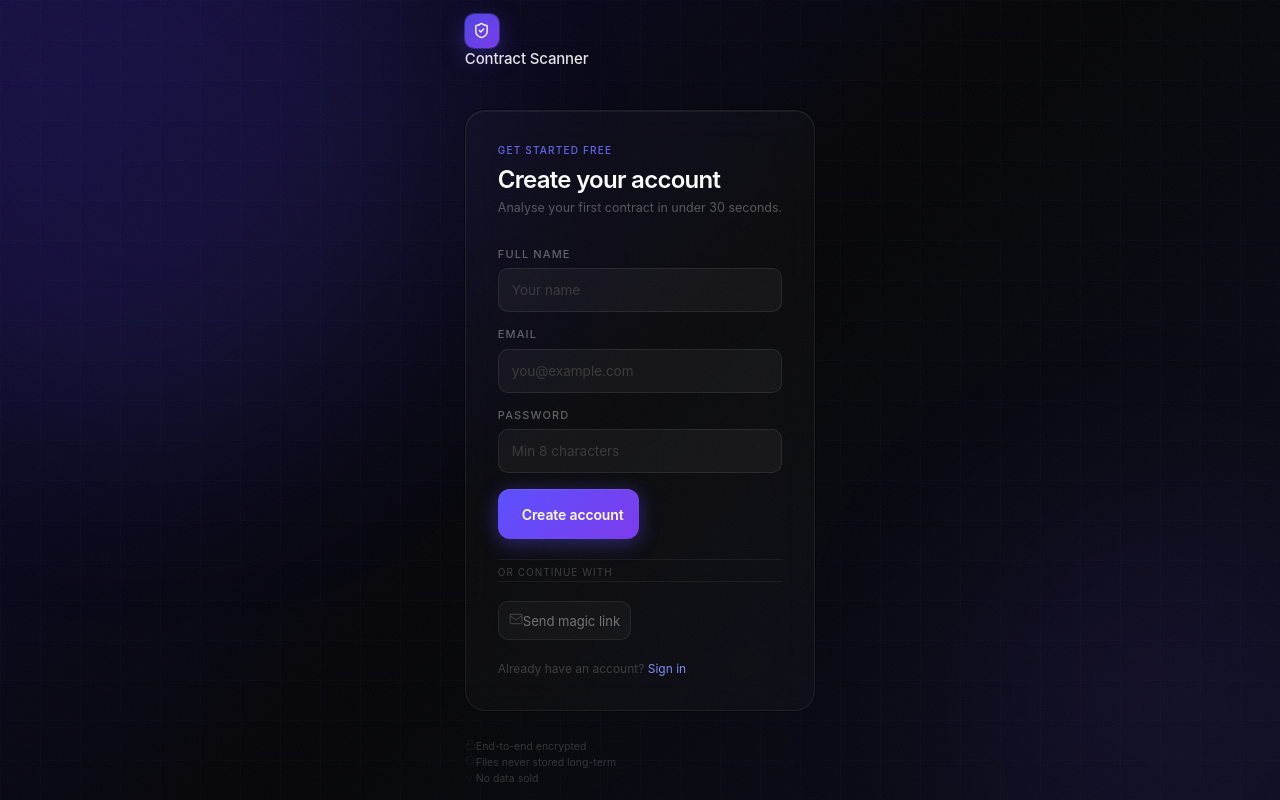
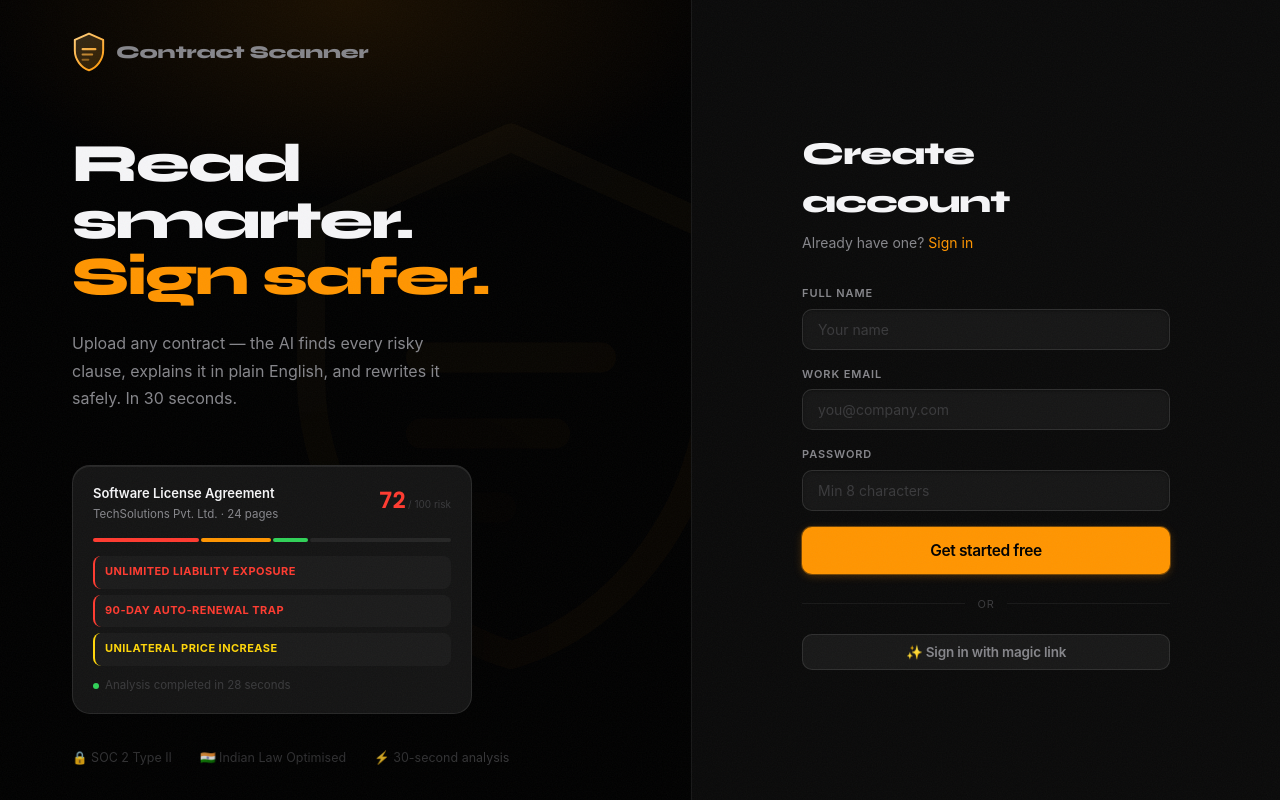
Before and after one commit to sohamsantra2003-cmd/contract-scanner, a Next.js app: page /signup in a window 1280 px wide. Built offline with nearby package versions, Linux system fonts and the light colour scheme; no server answers.

Commit message:
feat: login and signup redesign — split hero layout, floating product preview card, amber accents

```diff
--- a/src/app/signup/signup-form.tsx
+++ b/src/app/signup/signup-form.tsx
@@ -4,9 +4,28 @@ import { useState } from "react";
 import { useSearchParams } from "next/navigation";
 import { useFormStatus } from "react-dom";
 import Link from "next/link";
-import { Mail, Lock, Shield, Check, Loader2 } from "lucide-react";
-import { Wordmark } from "@/components/wordmark";
+import { Loader2 } from "lucide-react";
 import { signUp, signInWithMagicLink } from "@/app/actions/auth";
+
+function ShieldLogo({ size = 28 }: { size?: number }) {
+  const id = "sl-signup-" + size;
+  return (
+    <svg width={size} height={Math.round(size * 1.17)} viewBox="0 0 24 28" fill="none">
+      <defs>
+        <linearGradient id={id} x1="2" y1="1" x2="22" y2="27" gradientUnits="userSpaceOnUse">
+          <stop offset="0%" stopColor="#FFD080" />
+          <stop offset="100%" stopColor="#FF9500" />
+        </linearGradient>
+      </defs>
+      <path d="M12 1L2 5.5V13c0 6.35 4.5 12.28 10 13.88C17.5 25.28 22 19.35 22 13V5.5L12 1z"
+        fill={"url(#" + id + ")"} fillOpacity=".18"
+        stroke={"url(#" + id + ")"} strokeWidth="1.4" strokeLinejoin="round" />
+      <line x1="7.5" y1="12" x2="16.5" y2="12" stroke={"url(#" + id + ")"} strokeWidth="1.5" strokeLinecap="round" opacity=".95" />
+      <line x1="7.5" y1="15.8" x2="14.2" y2="15.8" stroke={"url(#" + id + ")"} strokeWidth="1.5" strokeLinecap="round" opacity=".7" />
+      <line x1="7.5" y1="19.5" x2="11.5" y2="19.5" stroke={"url(#" + id + ")"} strokeWidth="1.5" strokeLinecap="round" opacity=".45" />
+    </svg>
+  );
+}
 
 function SubmitButton({ label, formAction }: { label: string; formAction: (fd: FormData) => void | Promise<void> }) {
   const { pending } = useFormStatus();
@@ -15,99 +34,13 @@ function SubmitButton({ label, formAction }: { label: string; formAction: (fd: F
       type="submit"
       formAction={formAction}
       disabled={pending}
-      className="relative w-full overflow-hidden hover:bg-[#4338ca] transition-colors"
-      style={{
-        background: "linear-gradient(135deg, #5b4fff, #7c3aed)",
-        borderRadius: 12,
-        height: 50,
-        padding: "0 16px",
-        fontSize: 14,
-        fontWeight: 600,
-        color: "white",
-        letterSpacing: "-0.01em",
-        border: "none",
-        cursor: pending ? "not-allowed" : "pointer",
-        opacity: pending ? 0.8 : 1,
-        boxShadow: "inset 0 1px 0 rgba(255,255,255,0.08), 0 4px 20px rgba(91,79,255,0.4)",
-        marginTop: "1rem",
-        display: "flex",
-        alignItems: "center",
-        justifyContent: "center",
-        gap: 8,
-      }}
+      className="btn btn-primary btn-lg"
+      style={{ width: "100%", justifyContent: "center", marginTop: 8 }}
     >
-      <span
-        className="absolute top-0 left-0 right-0 h-px pointer-events-none"
-        style={{ background: "linear-gradient(90deg, transparent, rgba(255,255,255,0.15), transparent)" }}
-      />
       {pending ? <Loader2 size={16} className="animate-spin" /> : label}
     </button>
   );
 }
-
-const pageStyle: React.CSSProperties = {
-  background: "linear-gradient(135deg, #0d0a2e 0%, #060609 50%, #0a0d1a 100%)",
-  minHeight: "100vh",
-  position: "relative",
-  overflow: "hidden",
-  display: "flex",
-  alignItems: "center",
-  justifyContent: "center",
-};
-
-const gridStyle: React.CSSProperties = {
-  position: "absolute",
-  inset: 0,
-  pointerEvents: "none",
-  backgroundImage:
-    "linear-gradient(rgba(79,70,229,0.03) 1px, transparent 1px), linear-gradient(90deg, rgba(79,70,229,0.03) 1px, transparent 1px)",
-  backgroundSize: "40px 40px",
-};
-
-const cardStyle: React.CSSProperties = {
-  background: "rgba(255,255,255,0.025)",
-  border: "0.5px solid rgba(255,255,255,0.07)",
-  borderRadius: 20,
-  padding: "32px",
-  backdropFilter: "blur(20px)",
-  boxShadow:
-    "0 0 0 1px rgba(0,0,0,0.5), inset 0 1px 0 rgba(255,255,255,0.05)",
-};
-
-const shimmerStyle: React.CSSProperties = {
-  position: "absolute",
-  inset: -1,
-  borderRadius: 20,
-  background:
-    "linear-gradient(135deg, rgba(99,102,241,0.3), transparent 50%, rgba(124,58,237,0.2))",
-  WebkitMask:
-    "linear-gradient(#fff 0 0) content-box, linear-gradient(#fff 0 0)",
-  WebkitMaskComposite: "destination-out",
-  maskComposite: "exclude",
-  pointerEvents: "none",
-};
-
-function inputStyle(focused: boolean): React.CSSProperties {
-  return {
-    width: "100%",
-    height: 44,
-    background: focused ? "rgba(91,79,255,0.05)" : "rgba(255,255,255,0.04)",
-    border: `0.5px solid ${focused ? "rgba(91,79,255,0.5)" : "rgba(255,255,255,0.08)"}`,
-    boxShadow: focused ? "0 0 0 3px rgba(91,79,255,0.08)" : "none",
-    borderRadius: 10,
-    padding: "0 13px",
-    fontSize: 13.5,
-    color: "rgba(255,255,255,0.7)",
-    outline: "none",
-    transition: "all 0.15s ease",
-  };
-}
-
-const trustItems = [
-  { Icon: Lock, label: "End-to-end encrypted" },
-  { Icon: Shield, label: "Files never stored long-term" },
-  { Icon: Check, label: "No data sold" },
-];
 
 export function SignupForm() {
   const searchParams = useSearchParams();
@@ -116,116 +49,181 @@ export function SignupForm() {
   const [focused, setFocused] = useState<string | null>(null);
 
   return (
-    <div style={pageStyle}>
-      {/* Grid texture */}
-      <div style={gridStyle} />
+    <div style={{ display: "flex", height: "100vh", width: "100%", overflow: "hidden", background: "#000" }}>
 
-      {/* Orb 1 */}
-      <div
-        style={{
-          position: "absolute",
-          width: 600,
-          height: 600,
-          top: -160,
-          left: -160,
-          background: "rgba(91,79,255,0.12)",
-          filter: "blur(100px)",
-          borderRadius: 9999,
-          pointerEvents: "none",
-        }}
-      />
-      {/* Orb 2 */}
-      <div
-        style={{
-          position: "absolute",
-          width: 400,
-          height: 400,
-          bottom: -100,
-          right: -80,
-          background: "rgba(124,58,237,0.08)",
-          filter: "blur(100px)",
-          borderRadius: 9999,
-          pointerEvents: "none",
-        }}
-      />
+      {/* ── LEFT HERO PANEL ── */}
+      <div style={{
+        flex: "0 0 54%", position: "relative", overflow: "hidden",
+        display: "flex", flexDirection: "column", justifyContent: "center",
+        padding: "64px 72px",
+      }}>
+        {/* Top orange glow */}
+        <div style={{
+          position: "absolute", top: 0, left: 0, right: 0, height: 320, pointerEvents: "none",
+          background: "radial-gradient(ellipse 90% 100% at 50% 0%, rgba(255,149,0,0.1) 0%, transparent 65%)",
+        }} />
+
+        {/* Giant faint shield watermark */}
+        <div style={{ position: "absolute", right: -60, top: "50%", transform: "translateY(-50%)", opacity: 0.03, pointerEvents: "none" }}>
+          <ShieldLogo size={480} />
+        </div>
 
         {/* Content */}
-      <div className="relative z-10 w-full px-4" style={{ maxWidth: 400 }}>
-        {/* Wordmark */}
-        <div className="flex justify-center" style={{ marginBottom: "2.5rem" }}>
-          <Wordmark variant="login" />
+        <div style={{ position: "relative", zIndex: 1 }}>
+          {/* Brand row */}
+          <div style={{ display: "flex", alignItems: "center", gap: 10, marginBottom: 64 }}>
+            <ShieldLogo size={34} />
+            <span style={{ fontFamily: "var(--ff-display)", fontWeight: 800, fontSize: 18, color: "var(--tx-secondary)", letterSpacing: "-0.01em" }}>
+              Contract Scanner
+            </span>
           </div>
 
-        {/* Card */}
-        <div className="relative">
-          <div style={shimmerStyle} />
-          <div style={cardStyle}>
+          {/* Headline */}
+          <div style={{ marginBottom: 24 }}>
+            <div style={{ fontFamily: "var(--ff-display)", fontWeight: 800, fontSize: 54, lineHeight: 1.05, letterSpacing: "-0.035em", color: "var(--tx-primary)" }}>
+              Read smarter.
+            </div>
+            <div style={{ fontFamily: "var(--ff-display)", fontWeight: 800, fontSize: 54, lineHeight: 1.05, letterSpacing: "-0.035em", color: "var(--ac)" }}>
+              Sign safer.
+            </div>
+          </div>
 
-            {/* Eyebrow */}
-            <p style={{ fontSize: 10, fontWeight: 500, letterSpacing: "0.12em", textTransform: "uppercase", color: "#6366f1", marginBottom: 8 }}>
-              Get started free
+          {/* Subtext */}
+          <p style={{ fontSize: 16, color: "var(--tx-secondary)", lineHeight: 1.72, maxWidth: 400, marginBottom: 52 }}>
+            Upload any contract — the AI finds every risky clause, explains it in plain English, and rewrites it safely. In 30 seconds.
           </p>
 
-            {/* Title */}
-            <h1 style={{ fontSize: 24, fontWeight: 600, color: "#ffffff", letterSpacing: "-0.03em", lineHeight: 1.2, marginBottom: 4 }}>
-              Create your account
+          {/* Floating product preview card */}
+          <div style={{
+            background: "#141414",
+            border: "1px solid rgba(255,255,255,0.09)",
+            borderRadius: 18, padding: "18px 20px", maxWidth: 400,
+            boxShadow: "inset 0 1px 0 rgba(255,255,255,0.07), 0 24px 64px rgba(0,0,0,0.7)",
+            animation: "floatUp 5s ease-in-out infinite",
+          }}>
+            {/* Card header */}
+            <div style={{ display: "flex", justifyContent: "space-between", alignItems: "flex-start", marginBottom: 14 }}>
+              <div>
+                <div style={{ fontSize: 13, fontWeight: 600, color: "var(--tx-primary)", marginBottom: 3 }}>
+                  Software License Agreement
+                </div>
+                <div style={{ fontSize: 11.5, color: "var(--tx-secondary)" }}>
+                  TechSolutions Pvt. Ltd. · 24 pages
+                </div>
+              </div>
+              <div style={{ textAlign: "right" }}>
+                <span style={{ fontFamily: "var(--ff-mono)", fontSize: 22, fontWeight: 700, color: "var(--rh)" }}>72</span>
+                <span style={{ fontSize: 10, color: "var(--tx-muted)" }}> / 100 risk</span>
+              </div>
+            </div>
+
+            {/* Mini risk bar */}
+            <div style={{ display: "flex", gap: 2, height: 4, marginBottom: 14, borderRadius: 99 }}>
+              <div style={{ flex: 30, background: "var(--rh)", borderRadius: 99 }} />
+              <div style={{ flex: 20, background: "var(--ac)", borderRadius: 99 }} />
+              <div style={{ flex: 10, background: "var(--rl)", borderRadius: 99 }} />
+              <div style={{ flex: 40, background: "rgba(255,255,255,0.07)", borderRadius: 99 }} />
+            </div>
+
+            {/* Clause items */}
+            <div style={{ display: "flex", flexDirection: "column", gap: 6 }}>
+              {[
+                { label: "UNLIMITED LIABILITY EXPOSURE", color: "var(--rh)" },
+                { label: "90-DAY AUTO-RENEWAL TRAP", color: "var(--rh)" },
+                { label: "UNILATERAL PRICE INCREASE", color: "var(--rm)" },
+              ].map((c) => (
+                <div key={c.label} style={{
+                  display: "flex", alignItems: "center",
+                  padding: "8px 10px", background: "rgba(255,255,255,0.03)",
+                  borderRadius: 8, borderLeft: `2px solid ${c.color}`,
+                }}>
+                  <span style={{ fontSize: 11, fontWeight: 700, color: c.color, letterSpacing: "0.04em" }}>
+                    {c.label}
+                  </span>
+                </div>
+              ))}
+            </div>
+
+            {/* Footer */}
+            <div style={{ display: "flex", alignItems: "center", gap: 6, marginTop: 12 }}>
+              <div style={{ width: 6, height: 6, borderRadius: "50%", background: "var(--rl)", flexShrink: 0 }} />
+              <span style={{ fontSize: 11.5, color: "var(--tx-muted)" }}>Analysis completed in 28 seconds</span>
+            </div>
+          </div>
+
+          {/* Trust row */}
+          <div style={{ display: "flex", gap: 28, marginTop: 36, flexWrap: "wrap" }}>
+            {["🔒 SOC 2 Type II", "🇮🇳 Indian Law Optimised", "⚡ 30-second analysis"].map((item) => (
+              <span key={item} style={{ fontSize: 12.5, color: "var(--tx-muted)" }}>{item}</span>
+            ))}
+          </div>
+        </div>
+      </div>
+
+      {/* ── RIGHT FORM PANEL ── */}
+      <div style={{
+        flex: 1, display: "flex", alignItems: "center", justifyContent: "center",
+        padding: "60px 56px",
+        borderLeft: "1px solid var(--bd-subtle)",
+        background: "var(--bg-surface)",
+      }}>
+        <div style={{ width: "100%", maxWidth: 368, animation: "fadeUp .35s .1s ease both" }}>
+
+          <h1 style={{ fontFamily: "var(--ff-display)", fontWeight: 800, fontSize: 32, letterSpacing: "-0.03em", marginBottom: 6, color: "var(--tx-primary)" }}>
+            Create account
           </h1>
-
-            {/* Subtitle */}
-            <p style={{ fontSize: 12.5, color: "rgba(255,255,255,0.3)", lineHeight: 1.5, marginBottom: "1.75rem" }}>
-              Analyse your first contract in under 30 seconds.
+          <p style={{ fontSize: 14, color: "var(--tx-secondary)", marginBottom: 32 }}>
+            Already have one?{" "}
+            <Link href="/login" style={{ color: "var(--ac)", textDecoration: "none" }}>Sign in</Link>
           </p>
 
           {/* Status messages */}
           {error && (
-              <div style={{ background: "rgba(239,68,68,0.1)", border: "0.5px solid rgba(239,68,68,0.2)", borderRadius: 10, padding: "8px 12px", fontSize: 12, color: "rgba(255,120,120,0.9)", marginBottom: 16 }}>
+            <div style={{ background: "var(--rh-bg)", border: "1px solid var(--rh-bd)", borderRadius: "var(--r-sm)", padding: "10px 14px", fontSize: 13, color: "var(--rh)", marginBottom: 20 }}>
               {error}
             </div>
           )}
           {message && (
-              <div style={{ background: "rgba(99,102,241,0.1)", border: "0.5px solid rgba(99,102,241,0.2)", borderRadius: 10, padding: "8px 12px", fontSize: 12, color: "#818cf8", marginBottom: 16 }}>
+            <div style={{ background: "var(--ac-bg)", border: "1px solid rgba(255,149,0,.2)", borderRadius: "var(--r-sm)", padding: "10px 14px", fontSize: 13, color: "var(--ac-lite)", marginBottom: 20 }}>
               {message}
             </div>
           )}
 
-            {/* Form */}
           <form>
             {/* Full name */}
-              <div style={{ marginBottom: "0.875rem" }}>
-                <label style={{ display: "block", fontSize: 11, fontWeight: 500, letterSpacing: "0.1em", textTransform: "uppercase", color: "rgba(255,255,255,0.35)", marginBottom: 6 }}>
+            <div style={{ marginBottom: 16 }}>
+              <label style={{ display: "block", fontSize: 11, fontWeight: 600, letterSpacing: "0.08em", textTransform: "uppercase", color: "var(--tx-secondary)", marginBottom: 7 }}>
                 Full name
               </label>
               <input
                 name="full_name"
                 type="text"
                 placeholder="Your name"
-                  className="placeholder:text-white/20"
-                  style={inputStyle(focused === "full_name")}
+                className="input"
                 onFocus={() => setFocused("full_name")}
                 onBlur={() => setFocused(null)}
               />
             </div>
 
-              {/* Email */}
-              <div style={{ marginBottom: "0.875rem" }}>
-                <label style={{ display: "block", fontSize: 11, fontWeight: 500, letterSpacing: "0.1em", textTransform: "uppercase", color: "rgba(255,255,255,0.35)", marginBottom: 6 }}>
-                  Email
+            {/* Work email */}
+            <div style={{ marginBottom: 16 }}>
+              <label style={{ display: "block", fontSize: 11, fontWeight: 600, letterSpacing: "0.08em", textTransform: "uppercase", color: "var(--tx-secondary)", marginBottom: 7 }}>
+                Work email
               </label>
               <input
                 name="email"
                 type="email"
-                  placeholder="you@example.com"
+                placeholder="you@company.com"
                 required
-                  className="placeholder:text-white/20"
-                  style={inputStyle(focused === "email")}
+                className="input"
                 onFocus={() => setFocused("email")}
                 onBlur={() => setFocused(null)}
               />
             </div>
 
             {/* Password */}
-              <div style={{ marginBottom: "0.375rem" }}>
-                <label style={{ display: "block", fontSize: 11, fontWeight: 500, letterSpacing: "0.1em", textTransform: "uppercase", color: "rgba(255,255,255,0.35)", marginBottom: 6 }}>
+            <div style={{ marginBottom: 8 }}>
+              <label style={{ display: "block", fontSize: 11, fontWeight: 600, letterSpacing: "0.08em", textTransform: "uppercase", color: "var(--tx-secondary)", marginBottom: 7 }}>
                 Password
               </label>
               <input
@@ -234,64 +232,32 @@ export function SignupForm() {
                 placeholder="Min 8 characters"
                 required
                 minLength={8}
-                  className="placeholder:text-white/20"
-                  style={inputStyle(focused === "password")}
+                className="input"
                 onFocus={() => setFocused("password")}
                 onBlur={() => setFocused(null)}
               />
             </div>
 
-              {/* Create account button */}
-              <SubmitButton label="Create account" formAction={signUp} />
+            <SubmitButton label="Get started free" formAction={signUp} />
 
-              {/* Separator */}
-              <div className="flex items-center gap-3" style={{ margin: "1.25rem 0" }}>
-                <div className="flex-1" style={{ height: "0.5px", background: "rgba(255,255,255,0.06)" }} />
-                <span style={{ fontSize: 10, color: "rgba(255,255,255,0.2)", textTransform: "uppercase", letterSpacing: "0.1em" }}>
-                  or continue with
-                </span>
-                <div className="flex-1" style={{ height: "0.5px", background: "rgba(255,255,255,0.06)" }} />
+            {/* Divider */}
+            <div style={{ display: "flex", alignItems: "center", gap: 12, margin: "22px 0" }}>
+              <div style={{ flex: 1, height: 1, background: "var(--bd-subtle)" }} />
+              <span style={{ fontSize: 11, color: "var(--tx-muted)", textTransform: "uppercase", letterSpacing: "0.08em" }}>or</span>
+              <div style={{ flex: 1, height: 1, background: "var(--bd-subtle)" }} />
             </div>
 
-              {/* Magic link button */}
+            {/* Magic link */}
             <button
               type="submit"
               formAction={signInWithMagicLink}
               formNoValidate
-                className="flex items-center justify-center gap-2 w-full hover:opacity-80 transition-opacity"
-                style={{
-                  background: "rgba(255,255,255,0.03)",
-                  border: "0.5px solid rgba(255,255,255,0.07)",
-                  borderRadius: 10,
-                  padding: "10px",
-                  fontSize: 13,
-                  color: "rgba(255,255,255,0.4)",
-                  cursor: "pointer",
-                }}
+              className="btn btn-ghost"
+              style={{ width: "100%", justifyContent: "center" }}
             >
-                <Mail size={14} style={{ opacity: 0.4 }} />
-                Send magic link
+              ✨ Sign in with magic link
             </button>
           </form>
-
-            {/* Footer */}
-            <p className="text-center" style={{ marginTop: "1.25rem", fontSize: 12 }}>
-              <span style={{ color: "rgba(255,255,255,0.2)" }}>Already have an account? </span>
-              <Link href="/login" style={{ color: "#818cf8", textDecoration: "none" }}>
-                Sign in
-              </Link>
-            </p>
-          </div>
-        </div>
-
-        {/* Trust strip */}
-        <div className="flex flex-wrap items-center justify-center" style={{ marginTop: "1.75rem", gap: 18 }}>
-          {trustItems.map(({ Icon, label }) => (
-            <div key={label} className="flex items-center" style={{ gap: 6, fontSize: 10.5, color: "rgba(255,255,255,0.18)" }}>
-              <Icon size={11} style={{ opacity: 0.35 }} />
-              {label}
-            </div>
-          ))}
         </div>
       </div>
     </div>
```
Also changed, not shown: src/app/login/login-form.tsx (+159 -194 lines). Lines whose indentation alone changed are shown as unchanged.
